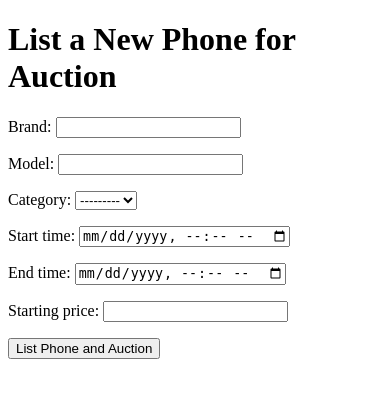
After one commit to liu-nikki/Auction-system, a Django app: page /list/ in a window 390 px wide. The commit adds this page. Shown: the top 398 px of the page. Run offline with Django 5.2, Linux system fonts and the light colour scheme; data that the repository does not hold is empty.

Commit message:
Add page for listing new phone for auction

```diff
--- a/dbgroup7/settings.py
+++ b/dbgroup7/settings.py
@@ -104,7 +104,7 @@ else:
             'ENGINE': 'django.db.backends.mysql',
             'NAME': 'CS5200_Project',
             'USER': 'root',
-            'PASSWORD': '12345678',
+            'PASSWORD': '',
             'HOST': 'localhost',
             # group 7
             # 'HOST': '35.247.73.150',
--- a/dbgroup7/urls.py
+++ b/dbgroup7/urls.py
@@ -31,4 +31,5 @@ urlpatterns = [
     path('login/phone/', views.phone, name='phone'),
     path('payment-and-shipping/<int:auction_id>/', views.payment_and_shipping_view, name='payment_and_shipping'),
     path('auction/<int:auction_id>/bid/', bid_view, name='bid_view'),
+    path('list/', views.list_phone_auction_view, name='list_phone_auction'),
 ]
--- a/dbgroup7_app/forms.py
+++ b/dbgroup7_app/forms.py
@@ -1,5 +1,5 @@
 from django import forms
-from .models import Paymentinfo, Shipping
+from .models import Paymentinfo, Shipping, Auction, Bid, Phone, Category
 
 class PaymentInfoForm(forms.ModelForm):
     class Meta:
@@ -11,10 +11,15 @@ class ShippingForm(forms.ModelForm):
         model = Shipping
         fields = ['shipping_address', 'shipping_date']
 
-from django import forms
-from .models import Bid
-
 class BidForm(forms.ModelForm):
     class Meta:
         model = Bid
         fields = ['amount']
+
+class PhoneAuctionForm(forms.Form):
+    brand = forms.CharField(max_length=255)
+    model = forms.CharField(max_length=255)
+    category = forms.ModelChoiceField(queryset=Category.objects.all())
+    start_time = forms.DateTimeField(widget=forms.DateTimeInput(attrs={'type': 'datetime-local'}))
+    end_time = forms.DateTimeField(widget=forms.DateTimeInput(attrs={'type': 'datetime-local'}))
+    starting_price = forms.DecimalField(max_digits=10, decimal_places=2)
--- a/dbgroup7_app/views.py
+++ b/dbgroup7_app/views.py
@@ -1,9 +1,7 @@
-from django.shortcuts import render, HttpResponse
-from .forms import PaymentInfoForm, ShippingForm
+from django.shortcuts import render, HttpResponse, redirect, get_object_or_404
+from .forms import PaymentInfoForm, ShippingForm, PhoneAuctionForm, BidForm
 from .models import *
-# Create your views here.
-# def home(request):
-#     return HttpResponse("Welcome to My Site!")
+from django.contrib import messages
 
 def payment_and_shipping_view(request, auction_id):
     auction = get_object_or_404(Auction, pk=auction_id)  # Ensure you have the auction
@@ -27,12 +25,6 @@ def payment_and_shipping_view(request, auction_id):
         'shipping_form': shipping_form,
         'auction': auction,  # Provide auction to the template to use its details
     })
-
-from django.contrib import messages
-from django.shortcuts import render, get_object_or_404, redirect
-
-from .models import Auction, Bid, Normaluser
-from .forms import BidForm
 
 # Create your views here.
 def testmysql(req):
@@ -77,9 +69,9 @@ def register_view(req):
     if name and pwd and email:
         account = Normaluser(username=name, password=pwd, email=email)
         account.save()
-        return HttpResponse("Register Successfully!")
+        return render(req, 'registration_success.html')
     else:
-        return HttpResponse("Please register.")
+        return HttpResponse("Please fill all fields.")
 
 
 def admin_login(req):
@@ -138,3 +130,29 @@ def bid_view(request, auction_id):
         form = BidForm()
 
     return render(request, 'dbgroup7_app/bid_page.html', {'auction': auction, 'form': form})
+
+def list_phone_auction_view(request):
+    if request.method == 'POST':
+        form = PhoneAuctionForm(request.POST)
+        if form.is_valid():
+            # Create Phone
+            phone = Phone(
+                brand=form.cleaned_data['brand'],
+                model=form.cleaned_data['model'],
+                category=form.cleaned_data['category']
+            )
+            phone.save()
+
+            # Create Auction
+            auction = Auction(
+                phone=phone,
+                start_time=form.cleaned_data['start_time'],
+                end_time=form.cleaned_data['end_time'],
+                starting_price=form.cleaned_data['starting_price']
+            )
+            auction.save()
+
+            return redirect('phone')  # Redirect to a success page or the auction detail page
+    else:
+        form = PhoneAuctionForm()
+    return render(request, 'list.html', {'form': form})
--- /dev/null
+++ b/template/list.html
@@ -0,0 +1,16 @@
+<!DOCTYPE html>
+<html lang="en">
+<head>
+    <meta charset="UTF-8">
+    <meta name="viewport" content="width=device-width, initial-scale=1.0">
+    <title>List a Phone for Auction</title>
+</head>
+<body>
+    <h1>List a New Phone for Auction</h1>
+    <form method="post">
+        {% csrf_token %}
+        {{ form.as_p }}
+        <input type="submit" value="List Phone and Auction">
+    </form>
+</body>
+</html>
```
Also changed, not shown: template/phone.html (+8 -0 lines), template/registration_success.html (added, +12 -0 lines).
